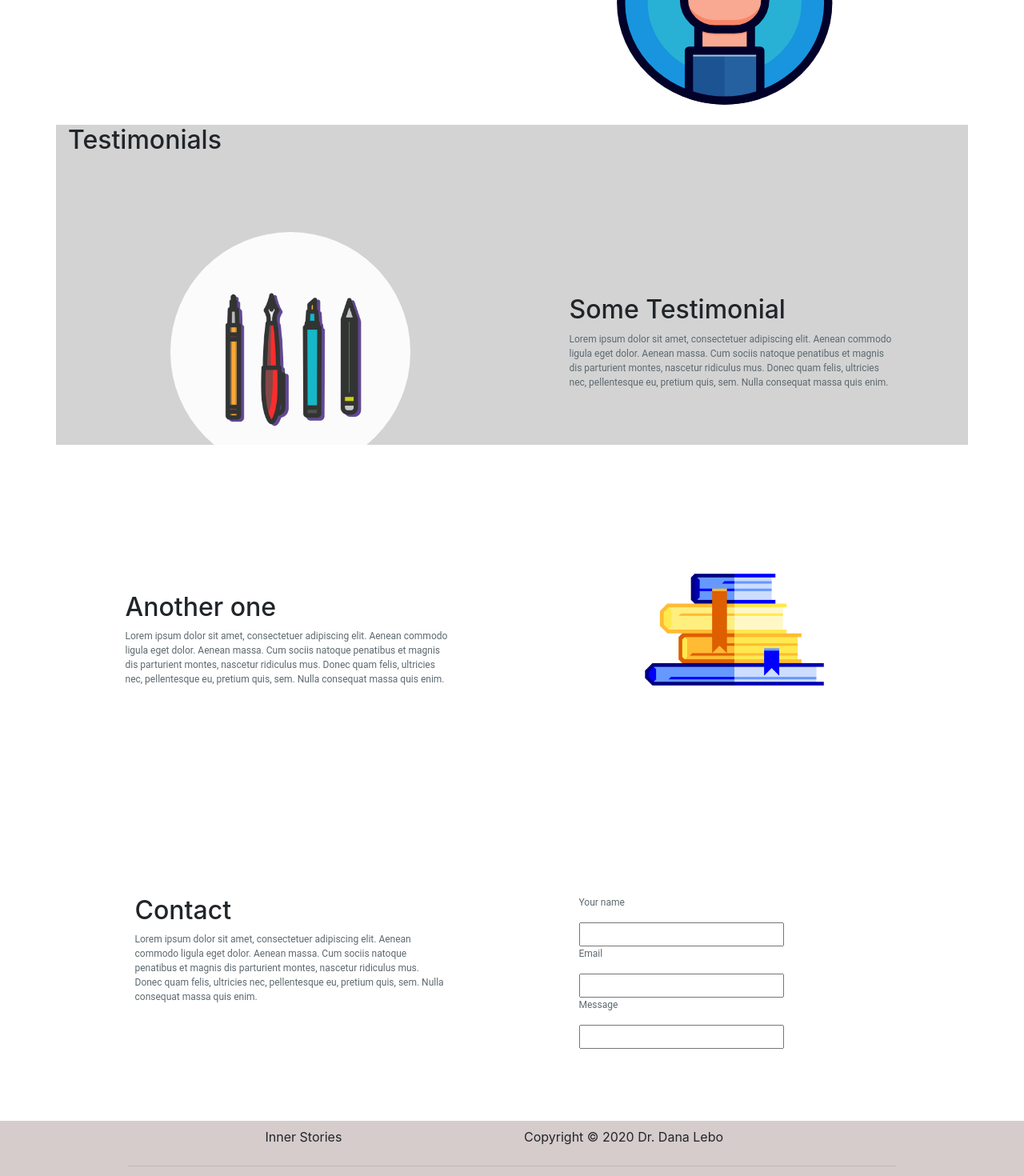
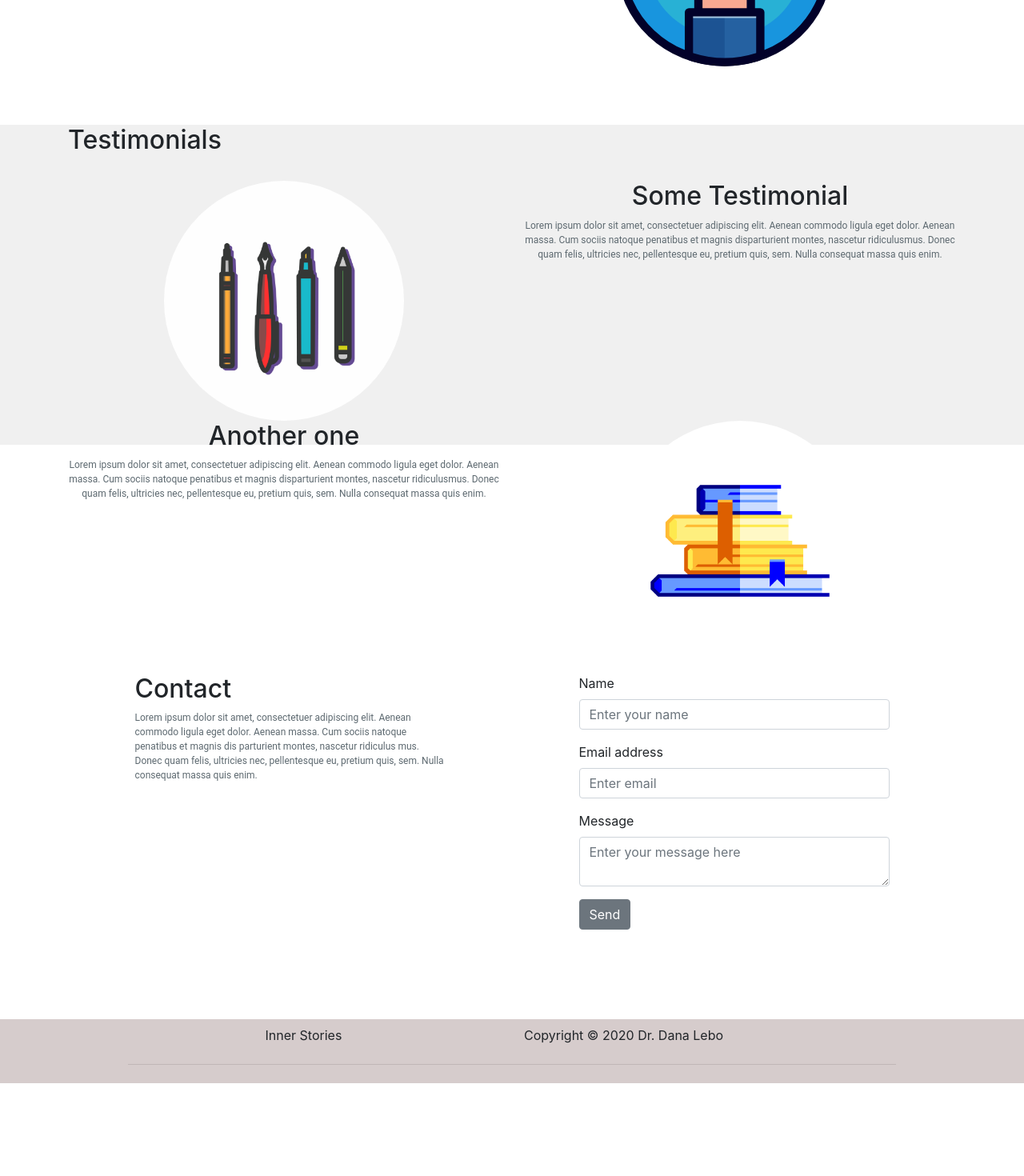
Before and after one commit to web-dev-carolina/CYCEssaysTutoring, a React (Create React App) app in the folder cyc-essays-tutoring/: page / in a window 1280 px wide. Shown: the part 1180-2650 px from the top of the page at 80% size. After the commit the page ends 2534 px from the top, so only its background shows below. Built offline with nearby package versions, Linux system fonts and the light colour scheme.

Commit message:
more updates/fixes

```diff
--- a/cyc-essays-tutoring/src/components/About.jsx
+++ b/cyc-essays-tutoring/src/components/About.jsx
@@ -1,11 +1,13 @@
 import React from 'react';
 import powerofpen from './powerofpen.svg';
+import { Row } from 'react-bootstrap';
 import './About.css';
 
 const About = () => {
     return (
+        <Row>
         <div className="container mb-5 row mr-auto ml-auto" id="about">
-            <div className='col-xs-12 col-md-6 '>
+            <div className='col-xs-12 col-md-6 text-center'>
                 <h2 className='about-heading mb-3'>
                     About
                 </h2>
@@ -14,15 +16,14 @@ const About = () => {
                     Aenean commodo ligula eget dolor. Aenean massa. Cum sociis natoque penatibus et magnis dis
                     parturient montes, nascetur ridiculus
                     mus. Donec quam felis, ultricies nec, pellentesque eu, pretium quis, sem. Nulla consequat massa quis enim.
-                <div className='mt-5 mb-3'></div>
-                    Description of what the workshop is.
                 </div>
             </div>
             <div className="col-xs-12 col-md-6">
-                <img src={powerofpen} alt="pens" className="mt-5 mb-5 img-fluid rounded" />
+                <img src={powerofpen} alt="power-of-pen" className=" img-fluid rounded" />
             </div>
 
         </div>
+        </Row>
 
 
     );
--- a/cyc-essays-tutoring/src/components/Contact.jsx
+++ b/cyc-essays-tutoring/src/components/Contact.jsx
@@ -1,13 +1,14 @@
 import React from 'react'
+import { Form, Button } from 'react-bootstrap'
 import './contact.css'
 
 const Contact = () => {
     return (
-        <div className="container mb-5 row mr-auto ml-auto">
+        <div className="container mb-5 row mr-auto ml-auto contact-form">
             <div className="col-xs-12 col-md-6">
                 <div class="pg1-2-txt">
 
-                        <div class="space">
+                    <div class="">
                         <h2 className="section-heading">Contact</h2>
                         <p className="paragraph-light">Lorem ipsum dolor sit amet, consectetuer adipiscing elit.
                         Aenean commodo ligula eget dolor. Aenean massa. Cum sociis natoque penatibus et magnis dis
@@ -18,22 +19,24 @@ const Contact = () => {
             </div>
             <div className="col-xs-12 col-md-6">
                 <div class="pg1-2-txt">
-                    <div class="space">
-                        <form>
-                            <p>Your name</p>
-                            <input
-                                type="text"
-                            />
-                            <p>Email</p>
-                            <input
-                                type="text"
-                            />
-                            <p>Message</p>
-                            <input
-                                type="text"
-                            />
-                        </form>
-                    </div>
+                <Form>
+                <Form.Group controlId="formBasicName">
+                        <Form.Label>Name</Form.Label>
+                        <Form.Control type="email" placeholder="Enter your name" />
+                    </Form.Group>
+                    <Form.Group controlId="formBasicEmail">
+                        <Form.Label>Email address</Form.Label>
+                        <Form.Control type="email" placeholder="Enter email" />
+                    </Form.Group>
+                    <Form.Group controlId="exampleForm.ControlTextarea1">
+                        <Form.Label>Message</Form.Label>
+                        <Form.Control as="textarea" type="message" placeholder="Enter your message here" />
+                    </Form.Group>
+                    <Button variant="secondary" type="submit">
+                        Send
+                    </Button>
+                </Form>
+
                 </div>
             </div>
         </div>
--- a/cyc-essays-tutoring/src/components/Intro.css
+++ b/cyc-essays-tutoring/src/components/Intro.css
@@ -2,8 +2,3 @@
     margin-left: 3vw;
     margin-right: 3vw;
 }
-
-.intro-jumbotron{
-    padding: 0px;
-    margin: 0px;
-}
--- a/cyc-essays-tutoring/src/components/Testimonials.jsx
+++ b/cyc-essays-tutoring/src/components/Testimonials.jsx
@@ -2,43 +2,40 @@ import React from 'react'
 import './testimonials.css'
 import Pens from './testimonials1.png'
 import Books from './testimonials2.png'
+import { Row } from 'react-bootstrap'
 import './testimonials.css'
 
 const Testimonials = () => {
-    return(
-
-        <section className="container testimonials-container">
-                <h2 className=" text-left text-justify" >Testimonials</h2>
+    return (
+        <div className="testimonials-container">
+            <section className="container">
+                <h2 className=" text-left" >Testimonials</h2>
+                <Row>
+                    <br></br>
+                </Row>
+                <Row>
+                    <div class='col-md-6'>
+                        <img src={Pens} alt="pens" className="img" />
+                    </div>
+                    <div class='col-md-6 text-holder text-center'>
+                        <h2 className="section-heading">Some Testimonial</h2>
+                        <p className="paragraph-light">Lorem ipsum dolor sit amet, consectetuer adipiscing elit. Aenean commodo ligula eget dolor. Aenean massa. Cum sociis natoque penatibus et magnis disparturient montes, nascetur ridiculusmus. Donec quam felis, ultricies nec, pellentesque eu, pretium quis, sem. Nulla consequat massa quis enim.</p>
+                    </div>
+                </Row>
+                <Row>
+                    <div class='col-md-6 text-holder text-center'>
+                        <h2 className="section-heading">Another one</h2>
+                        <p className="paragraph-light">Lorem ipsum dolor sit amet, consectetuer adipiscing elit. Aenean commodo ligula eget dolor. Aenean massa. Cum sociis natoque penatibus et magnis disparturient montes, nascetur ridiculusmus. Donec quam felis, ultricies nec, pellentesque eu, pretium quis, sem. Nulla consequat massa quis enim.</p>
+                    </div>
+                    <div class='col-md-6'>
+                        <img src={Books} alt="books" className="img" />
+                    </div>
+                </Row>
                 <div class="text-holder right">
-                    <div class="pg1-2-txt">
-                        <div class="space">
-                            <h2 className="section-heading">Some Testimonial</h2>
-                            <p className="paragraph-light">Lorem ipsum dolor sit amet, consectetuer adipiscing elit.
-                            Aenean commodo ligula eget dolor. Aenean massa. Cum sociis natoque penatibus et magnis dis
-                            parturient montes, nascetur ridiculus
-                            mus. Donec quam felis, ultricies nec, pellentesque eu, pretium quis, sem. Nulla consequat massa quis enim.</p>
-                        </div>
-                        <div class="space">
-                            <img src={Books} alt="books" className="img"/>
-                        </div>
-
-                    </div>
                 </div>
-                <div class="text-holder left">
-                    <div class="pg1-2-txt">
-                        <br></br><br></br><br></br>
-                        <img src={Pens} alt="pens" className="img"/>
-                        <div class="space">
-                            <h2 className="section-heading">Another one</h2>
-                            <p className="paragraph-light">Lorem ipsum dolor sit amet, consectetuer adipiscing elit.
-                            Aenean commodo ligula eget dolor. Aenean massa. Cum sociis natoque penatibus et magnis dis
-                            parturient montes, nascetur ridiculus
-                            mus. Donec quam felis, ultricies nec, pellentesque eu, pretium quis, sem. Nulla consequat massa quis enim.</p>
-                        </div>
-                    </div>
-                </div>
-
-        </section>
+                {/* without this div contact moves up and covers second testimonial ?? */}
+            </section>
+        </div>
 
     );
 }
--- a/cyc-essays-tutoring/src/components/contact.css
+++ b/cyc-essays-tutoring/src/components/contact.css
@@ -0,0 +1,3 @@
+.contact-form {
+    padding-bottom: 10px !important;
+}
--- a/cyc-essays-tutoring/src/components/testimonials.css
+++ b/cyc-essays-tutoring/src/components/testimonials.css
@@ -16,8 +16,7 @@
     } */
 
     .testimonials-container{
-        background-color: lightgrey;
-
+        background-color: RGB(240,240,240);
     }
 
     .left {
```
Also changed, not shown: cyc-essays-tutoring/src/components/Footer/Footer.js (+0 -11 lines). Lines whose indentation alone changed are shown as unchanged.
